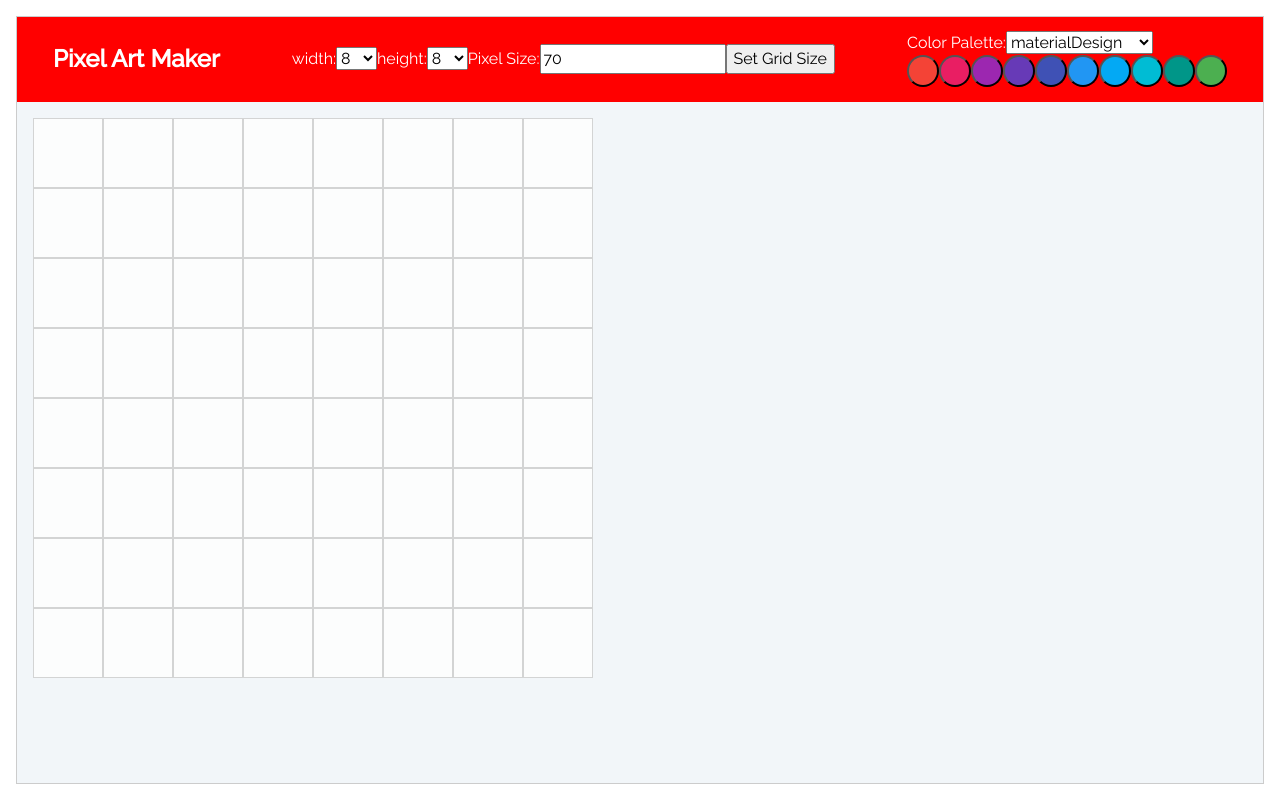
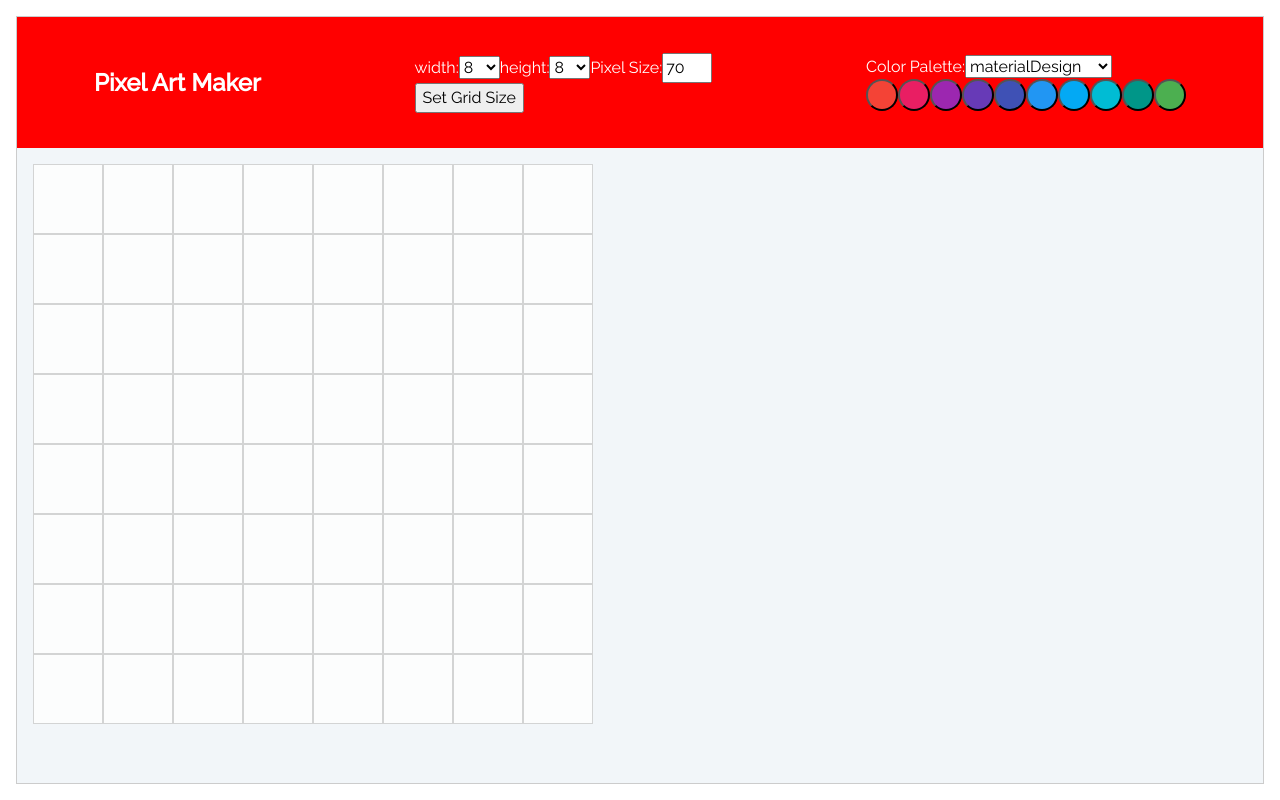
Before and after one commit to louis-stintzy/pixel-art, a React (Vite) app: page / in a window 1280 px wide. Built offline with nearby package versions, Linux system fonts and the light colour scheme.

Commit message:
Update bar style

```diff
--- a/src/components/Bar/Bar.scss
+++ b/src/components/Bar/Bar.scss
@@ -6,5 +6,5 @@
   background-color: red;
   color: white;
   width: 100%;
-  height: 6rem;
+  height: 10rem;
 }
--- a/src/components/Bar/GridSizeSelector/GridSizeSelector.tsx
+++ b/src/components/Bar/GridSizeSelector/GridSizeSelector.tsx
@@ -24,8 +24,14 @@ function GridSizeSelector() {
     event.preventDefault();
     setGridSize(gridSizeSelection);
   };
+
+  const pixelSizeInputStyle = {
+    width: '50px',
+  };
+
   return (
-    <form onSubmit={handleSubmit}>
+    <form id="grid-size-selector-form" onSubmit={handleSubmit}>
+      <div id="grid-size-selector-inputs">
         {dimensions.map((dimension) => (
           <label key={dimension}>
             {dimension}:
@@ -51,11 +57,13 @@ function GridSizeSelector() {
             type="number"
             name="pixelSize"
             value={gridSizeSelection.pixelSize}
+            style={pixelSizeInputStyle}
             onChange={(e) =>
               handleChange('pixelSize')(parseInt(e.target.value, 10))
             }
           />
         </label>
+      </div>
       <button type="submit">Set Grid Size</button>
     </form>
   );
```
Lines whose indentation alone changed are shown as unchanged.
